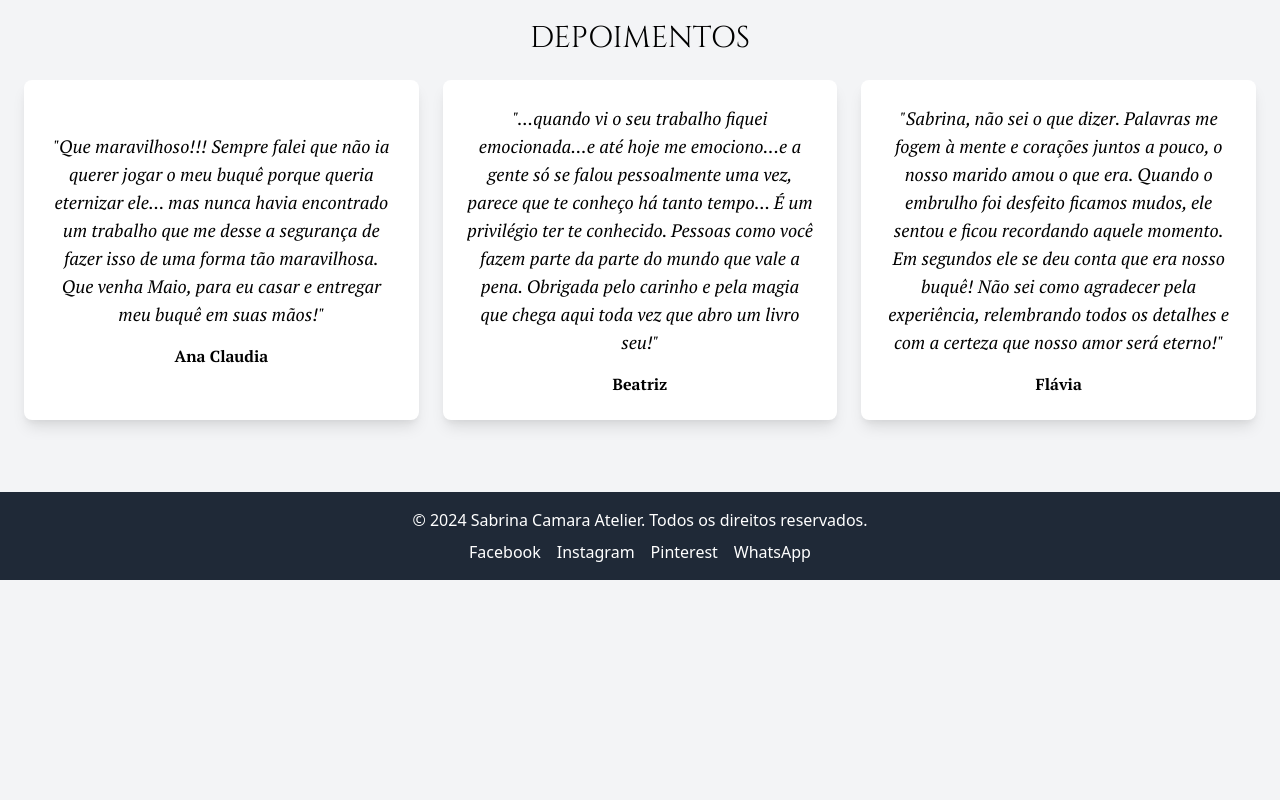
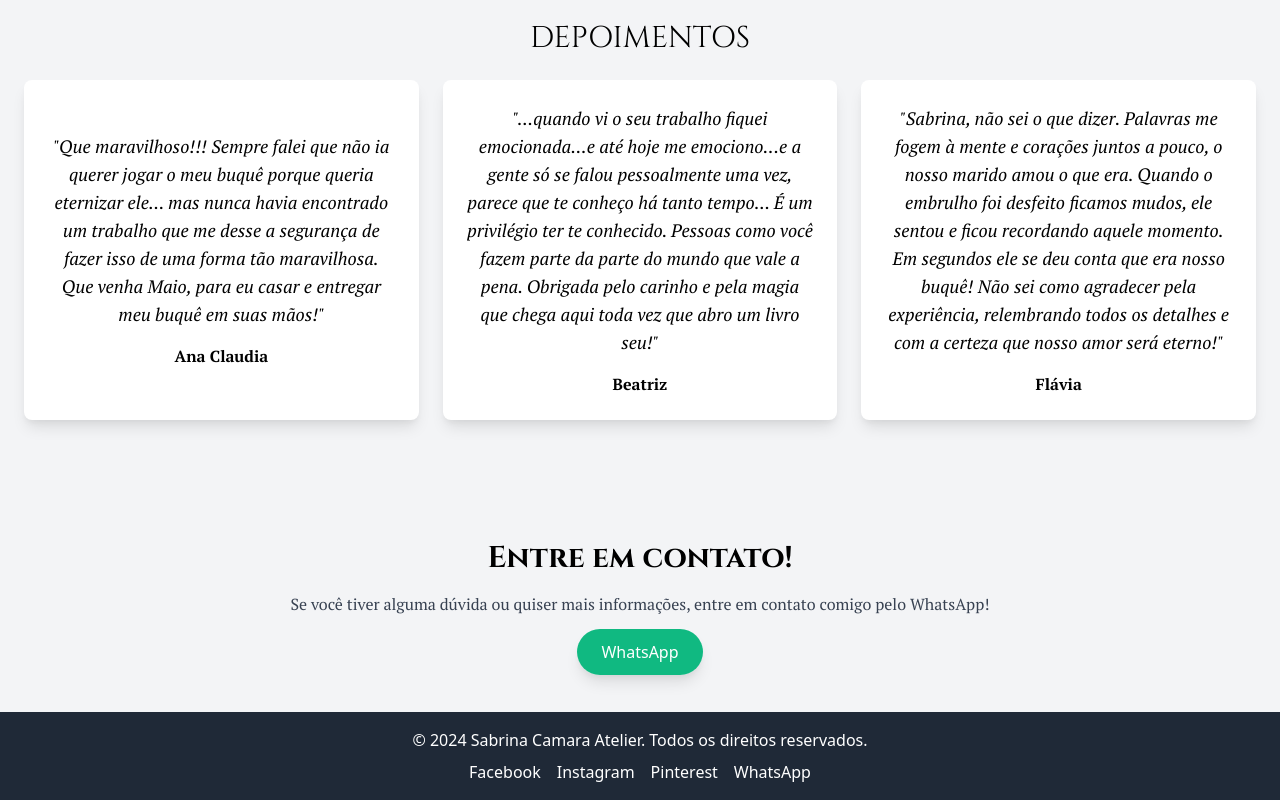
Before and after one commit to rafokez/LP-Sabrina-Camara, a plain HTML site: page index.html in a window 1280 px wide. Shown: the part 3671-4471 px from the top of the page. Before the commit the page ends 4251 px from the top, so only its background shows below. Drawn offline with nearby package versions, Linux system fonts and the light colour scheme.

Commit message:
Botão do zap

```diff
--- a/index.html
+++ b/index.html
@@ -326,6 +326,17 @@
   </div>
 </section>
 
+<section class="bg-gray-100 py-12">
+  <div class="container mx-auto text-center">
+      <h2 class="text-3xl font-bold mb-4" style="font-family: 'Cinzel', sans-serif;">Entre em contato!</h2>
+      <p class="text-gray-700 mb-6" style="font-family: 'PT Serif', sans-serif;">Se você tiver alguma dúvida ou quiser mais informações, entre em contato comigo pelo WhatsApp!</p>
+      <a href="https://wa.me/5511992760856" target="_blank" class="bg-green-500 text-white rounded-full px-6 py-3 shadow-lg hover:bg-green-600 transition-colors duration-200">
+          WhatsApp
+      </a>
+  </div>
+</section>
+
+
   <!-- Footer -->
   <footer class="bg-gray-800 text-white py-4">
     <div class="container mx-auto text-center">
```
